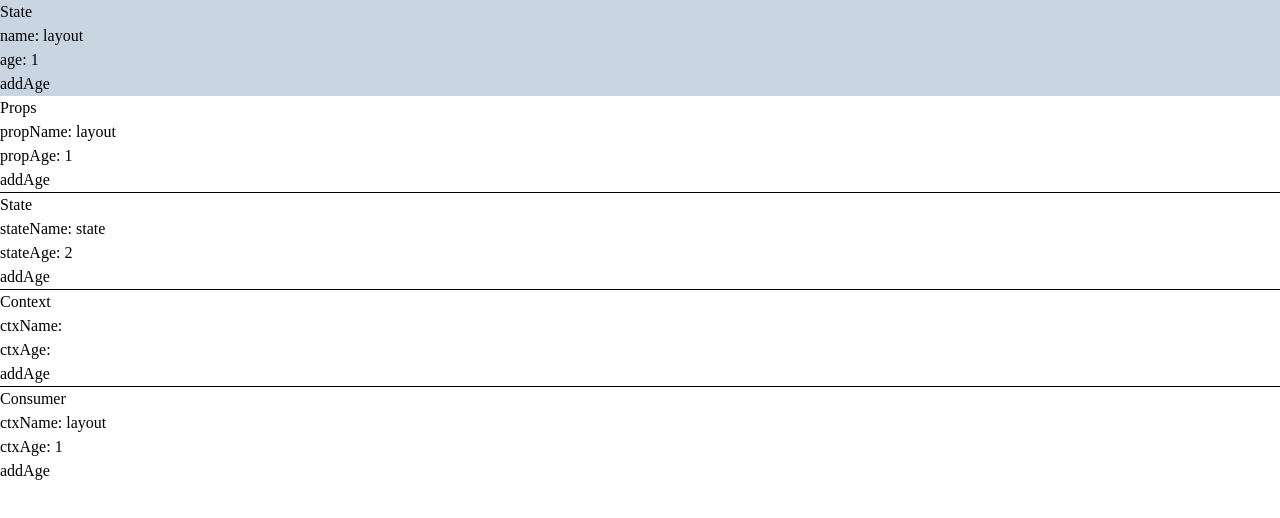
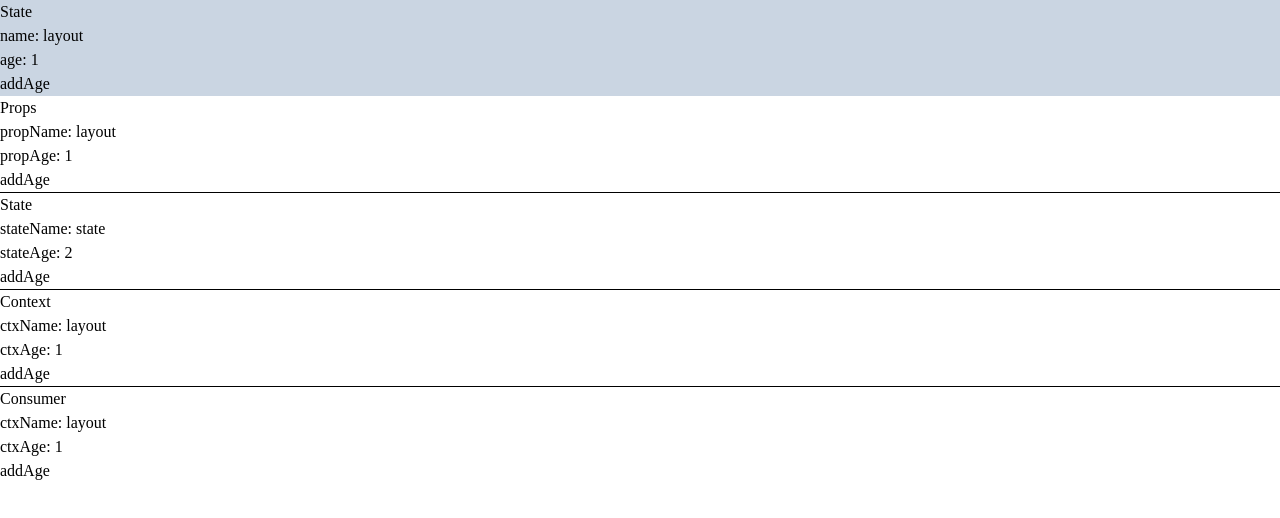
Before and after one commit to 161043261/algorithm, a Vue app: page / in a window 1280 px wide. Shown: the top 518 px of the page. Built offline with nearby package versions, Linux system fonts and the light colour scheme.

Commit message:
feat: Introduce new features

```diff
--- a/main.js
+++ /dev/null
@@ -1,154 +0,0 @@
-// @ts-check
-import {
-  existsSync,
-  mkdirSync,
-  readdirSync,
-  readFileSync,
-  rmSync,
-  statSync,
-} from "node:fs";
-import { dirname, extname, join } from "node:path";
-import { platform } from "node:os";
-import { spawnSync } from "node:child_process";
-
-// ----------------------------------------
-const /** @type {string} */ srcDir = "src";
-const /** @type {string} */ outDir = "build";
-const /** @type {string[]} */ srcExtArr = [".cc"];
-const /** @type {string} */ cxxStd = "c++20";
-// ----------------------------------------
-
-/**
- *
- * @returns {string}
- */
-function getCompiler() {
-  const osPlatform = platform();
-  if (osPlatform === "win32") {
-    return "g++";
-  }
-
-  if (osPlatform === "linux" || osPlatform === "darwin") {
-    return "clang++";
-  }
-  console.error(`[error] unsupported platform: ${platform}`);
-  process.exit(1);
-}
-
-/**
- *
- * @param {string} filePath
- * @returns {boolean}
- */
-function hasMain(filePath) {
-  try {
-    const content = readFileSync(filePath, { encoding: "utf8" });
-    return content.includes("int main(");
-  } catch (err) {
-    console.error(`[error] file path: ${filePath}, error: ${err}`);
-    return false;
-  }
-}
-
-/**
- *
- * @param {string} dirPath
- */
-function removeDir(dirPath) {
-  if (existsSync(dirPath)) {
-    try {
-      rmSync(dirPath, { recursive: true, force: true });
-      console.log(`-- ${dirPath} removed`);
-    } catch (err) {
-      console.error(`"[error] remove ${outDir} error: ${err}`);
-    }
-  }
-}
-
-/**
- *
- * @param {string} dirPath
- * @param {(srcPath: string) => void} callback
- */
-function walkDir(dirPath, callback) {
-  readdirSync(dirPath, { withFileTypes: true }).forEach((item) => {
-    const itemPath = join(dirPath, item.name);
-    if (item.isDirectory()) {
-      walkDir(itemPath, callback);
-    } else if (item.isFile()) {
-      callback(itemPath);
-    }
-  });
-}
-
-function startCompile() {
-  removeDir(outDir);
-
-  const compiler = getCompiler();
-  const osPlatform = platform();
-
-  console.log("-------------------- build start --------------------");
-  console.log(`-- platform: ${osPlatform}`);
-  console.log(`-- compiler: ${compiler}`);
-  console.log(`-- cpp standard: ${cxxStd}`);
-  console.log(`-- source directory: ${srcDir}`);
-  console.log(`-- out directory: ${outDir}`);
-
-  if (!existsSync(srcDir) || !statSync(srcDir).isDirectory()) {
-    console.error(`[error] ${srcDir} is not a directory`);
-    process.exit(1);
-  }
-
-  walkDir(srcDir, (srcPath) => {
-    if (!srcExtArr.includes(extname(srcPath)) || !hasMain(srcPath)) {
-      return;
-    }
-
-    console.log(`\x1b[92m-- add executable ${srcPath}\x1b[0m`);
-
-    const srcPathNoExt = srcPath.slice(0, -extname(srcPath).length);
-
-    let exePath = join(outDir, srcPathNoExt);
-
-    if (osPlatform === "win32") {
-      exePath += ".exe";
-    }
-
-    const exeDir = dirname(exePath);
-    mkdirSync(exeDir, { recursive: true });
-
-    const compileCmds = [
-      compiler,
-      `-std=${cxxStd}`,
-      "-g",
-      "-o",
-      exePath,
-      srcPath,
-    ];
-
-    console.log(`-- compile command: ${compileCmds.join(" ")}`);
-
-    const res = spawnSync(compileCmds[0], compileCmds.slice(1), {
-      encoding: "utf-8",
-    });
-
-    if (res.error) {
-      console.error(`[error] ${compiler} not found`);
-      return;
-    }
-
-    if (res.status !== 0) {
-      console.error(`[error] compiler error: ${res.stderr}`);
-      return;
-    }
-
-    console.log(`-- compiled, output -> ${exePath}`);
-    if (res.stderr) {
-      console.warn(`[warning] compiler warning: ${res.stderr}`);
-    }
-  });
-
-  console.log("-------------------- build end --------------------");
-}
-
-startCompile();
--- /dev/null
+++ b/src/Layout.tsx
@@ -0,0 +1,71 @@
+import App from "./App.js";
+import { Component } from "react";
+import { Ctx } from "./ctx.js";
+
+interface IState {
+  name: string;
+  age: number;
+}
+
+class Layout extends Component<Record<string, never>, IState> {
+  state = {
+    name: "layout",
+    age: 1,
+  };
+
+  setAge = (newAge: number) => {
+    this.setState({
+      age: newAge,
+    });
+  };
+
+  handleAge = () => {
+    const { age } = this.state;
+    this.setState({ age: age + 1 });
+  };
+
+  render() {
+    const { name, age } = this.state;
+    return (
+      <>
+        <header className="bg-slate-300">
+          <p>State</p>
+          <div>name: {name}</div>
+          <div>age: {age}</div>
+          <button onClick={this.handleAge}>addAge</button>
+        </header>
+
+        <main>
+          <Ctx.Provider
+            value={{ ctxName: name, ctxAge: age, setCtxAge: this.setAge }}
+          >
+            <App propsName={name} propsAge={age} setPropsAge={this.setAge} />
+
+            <hr />
+
+            {
+              <Ctx.Consumer>
+                {(ctxVal) => {
+                  const { ctxName, ctxAge, setCtxAge } = ctxVal;
+                  const handleClick = () => {
+                    setCtxAge(ctxAge + 1);
+                  };
+                  return (
+                    <>
+                      <p>Consumer</p>
+                      <div>ctxName: {ctxName}</div>
+                      <div>ctxAge: {ctxAge}</div>
+                      <button onClick={handleClick}>addAge</button>
+                    </>
+                  );
+                }}
+              </Ctx.Consumer>
+            }
+          </Ctx.Provider>
+        </main>
+      </>
+    );
+  }
+}
+
+export default Layout;
--- /dev/null
+++ b/src/ctx.ts
@@ -0,0 +1,15 @@
+import { createContext, type Context } from "react";
+
+export interface ICtxType {
+  ctxName: string;
+  ctxAge: number;
+  setCtxAge: (newAge: number) => void;
+}
+
+export const Ctx: Context<ICtxType> = createContext<ICtxType>({
+  ctxName: "",
+  ctxAge: 0,
+  setCtxAge: () => {
+    throw new Error("Unimplemented");
+  },
+});
--- a/src/index.tsx
+++ b/src/index.tsx
@@ -1,6 +1,5 @@
 import { createRoot } from "react-dom/client";
-import App from "./App.tsx";
-import { Component, createContext, type Context } from "react";
+import Layout from "./Layout.js";
 import "./main.css";
 
 const container = document.getElementById("webpack");
@@ -11,80 +10,4 @@ if (!container) {
 
 const root = createRoot(container);
 
-interface IState {
-  name: string;
-  age: number;
-}
-
-export interface ICtxType {
-  ctxName: string;
-  ctxAge: number;
-  setCtxAge: (newAge: number) => void;
-}
-
-export const Ctx: Context<ICtxType> = createContext<ICtxType>(
-  {} as ICtxType /* initialVal */,
-);
-
-class Layout extends Component<Record<string, never>, IState> {
-  state = {
-    name: "layout",
-    age: 1,
-  };
-
-  setAge = (newAge: number) => {
-    this.setState({
-      age: newAge,
-    });
-  };
-
-  handleAge = () => {
-    const { age } = this.state;
-    this.setState({ age: age + 1 });
-  };
-
-  render() {
-    const { name, age } = this.state;
-    return (
-      <>
-        <header className="bg-slate-300">
-          <p>State</p>
-          <div>name: {name}</div>
-          <div>age: {age}</div>
-          <button onClick={this.handleAge}>addAge</button>
-        </header>
-
-        <main>
-          <Ctx.Provider
-            value={{ ctxName: name, ctxAge: age, setCtxAge: this.setAge }}
-          >
-            <App propsName={name} propsAge={age} setPropsAge={this.setAge} />
-
-            <hr />
-
-            {
-              <Ctx.Consumer>
-                {(ctxVal) => {
-                  const { ctxName, ctxAge, setCtxAge } = ctxVal;
-                  const handleClick = () => {
-                    setCtxAge(ctxAge + 1);
-                  };
-                  return (
-                    <>
-                      <p>Consumer</p>
-                      <div>ctxName: {ctxName}</div>
-                      <div>ctxAge: {ctxAge}</div>
-                      <button onClick={handleClick}>addAge</button>
-                    </>
-                  );
-                }}
-              </Ctx.Consumer>
-            }
-          </Ctx.Provider>
-        </main>
-      </>
-    );
-  }
-}
-
 root.render(<Layout />);
--- a/vite/vite.config.ts
+++ b/vite/vite.config.ts
@@ -21,7 +21,7 @@ const getConfig = (type: "vue" | "react") =>
     },
     plugins: [
       ...(type === "react" ? [react()] : [vue(), vueJsx(), vueDevTools()]),
-      tailwindcss()
+      tailwindcss(),
     ],
     resolve: {
       alias: {
```
Also changed, not shown: src/App.tsx (+9 -3 lines), tsconfig.json (+5 -10 lines), src/index.js (deleted), src/solution.js (added), src/solution.ts (renamed from src/index.ts), 1 other file (tests, documents, lock files or other folders).
